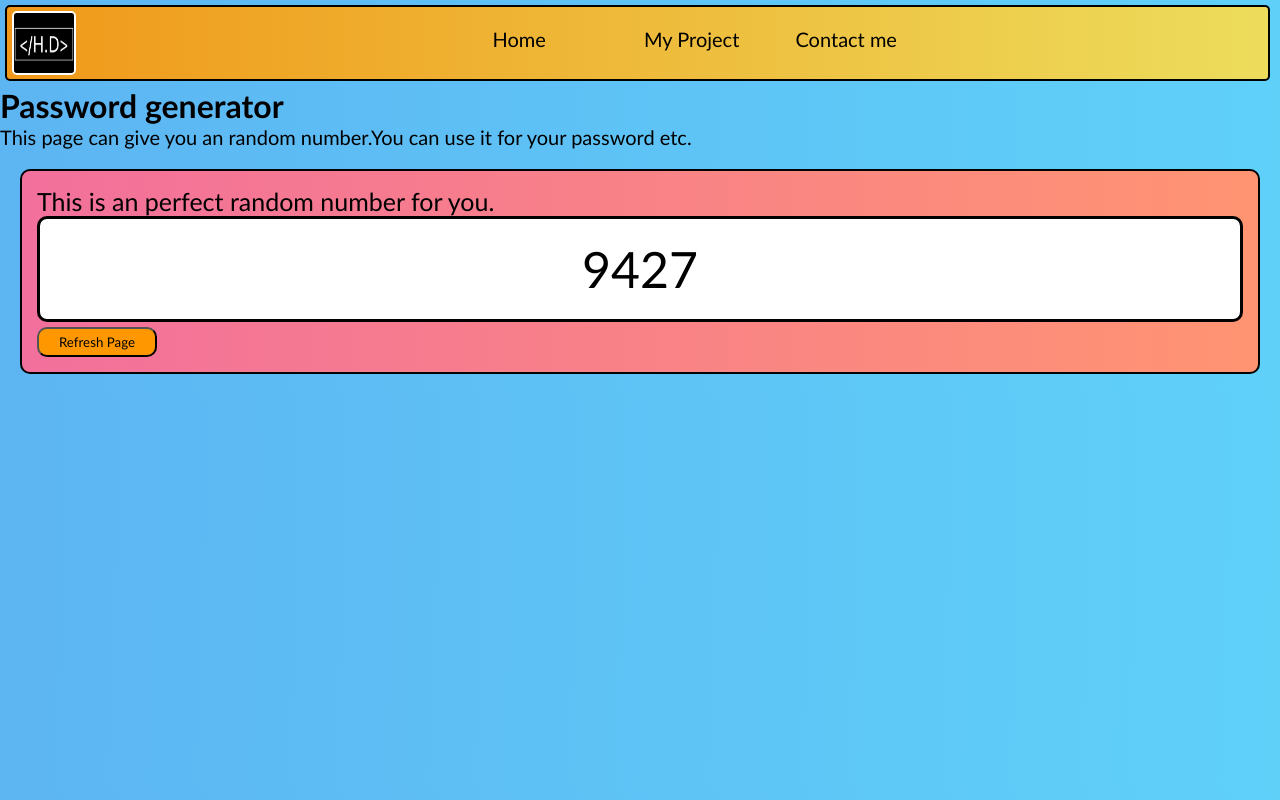
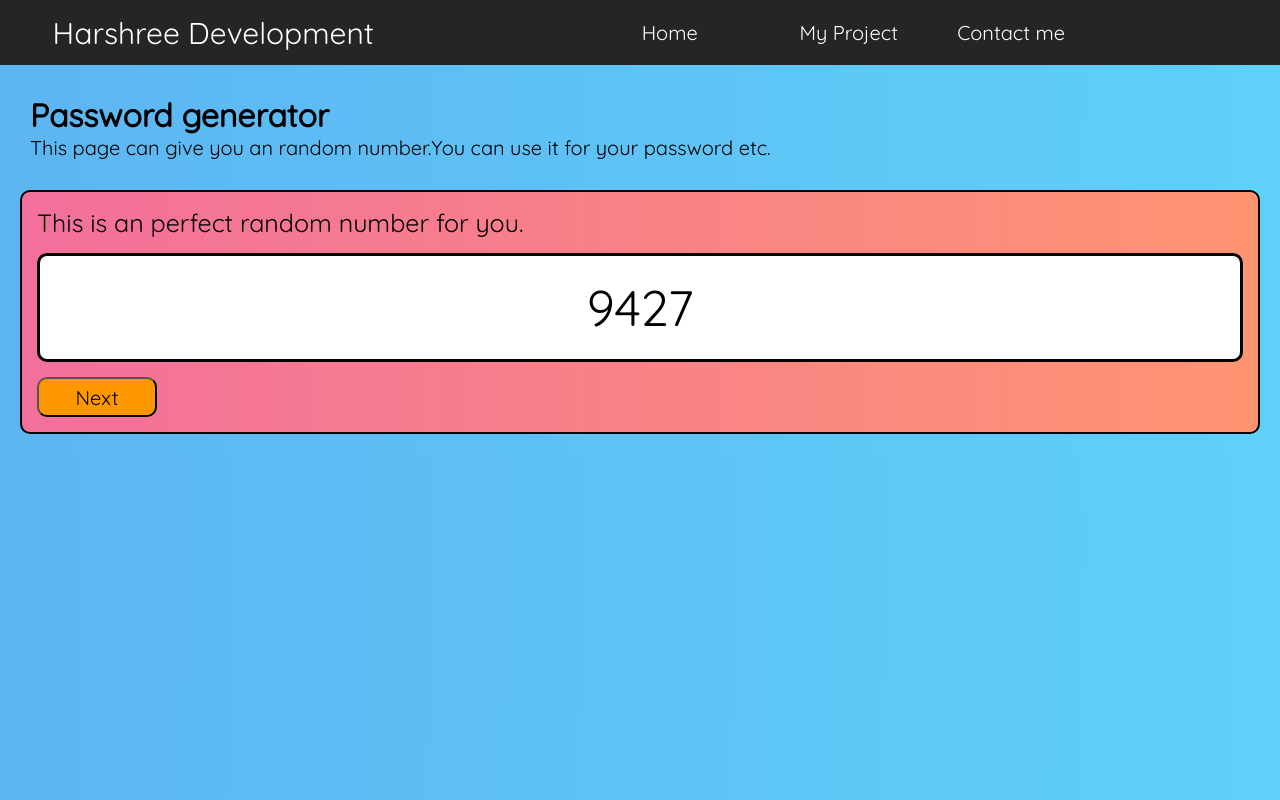
Before and after one commit to harsh-jagtap/Password-generator, a plain HTML site: page index.html in a window 1280 px wide. Drawn offline with Linux system fonts and the light colour scheme.

Commit message:
navbar changed

```diff
--- a/Password genrator.css
+++ b/Password genrator.css
@@ -1,110 +1,28 @@
-*{
+* {
     margin: 0px;
     padding: 0px;
-    font-family: Calibri;
+    font-family: 'Quicksand', sans-serif;
 }
 
-body{
-    background-image: radial-gradient( circle farthest-corner at 12.3% 19.3%,  rgba(85,88,218,1) 0%, rgba(95,209,249,1) 100.2% );
+body {
+    background-image: radial-gradient( circle farthest-corner at 12.3% 19.3%, rgba(85, 88, 218, 1) 0%, rgba(95, 209, 249, 1) 100.2%);
     background-size: 500%;
     animation: bg-anim 5s infinite alternate;
 }
 
 @keyframes bg-anim {
-    0%{
+    0% {
         background-position: left;
     }
-    100%{
+    100% {
         background-position: right;
     }
 }
 
-/* navbar */
-/* common navbar */
-#navbar{
-    display: grid;
-    grid-template-columns: 1fr 10fr;
-    background-color:  #ff5722;
-    border: 2px solid black;
-    border-radius: 5px;
-    width: 98.5%;
-    height: auto;
-    margin: 5px;
-    transition: 0.5s;
-    background-size: 200% auto;
-    background-image: linear-gradient(to right, #F09819 0%, #EDDE5D  51%, #F09819  100%)
-}
-
- #navbar:hover {
-   background-position: right center;
-   color: #fff;
-   text-decoration: none;
- }
-
-/* navber responsive change logo ==> text */
-.responsive{
-    font-size: 30px;
-    text-align: center;
-    display: none;
-}
-
-#hr{
-    display: none;
-}
-
-/* navbar logo */
-#logon{
-    margin: 0px;
-    width: auto;
-    height: auto;
-}
-
-#logo{
-    margin: 4px  5px 1px 5px;
-    padding: 0px;
-    height: 60px;
-    width: 60px;
-    border: 2px solid rgb(255, 255, 255);
-    border-radius: 5px;
-    transition: all 1s;
-}
-
-/* navbar category */
-#category{
-    margin: 5px auto;
-}
-
-.ul{
-    display:grid;
-    grid-template-columns: repeat(3,1fr);
-    list-style: none;
-}
-
-.navi{
-    margin: 0px 10px;
-    padding: 15px;
-    font-size: 20px;
-}
-
-a{
-    color: black;
-    text-decoration: none;
-    list-style:none;
-}
-
-.navi:hover{
-    border: 2px solid black;
-    background-color:white;
-    border-radius: 10px;
-}
-
-a:hover{
-    color: rgb(0, 0, 0);
-}
 
 /* section */
 
-#main{
+#main {
     background: linear-gradient(to right, rgb(242, 112, 156), rgb(255, 148, 114));
     border: 2px solid black;
     border-radius: 10px;
@@ -113,59 +31,38 @@ a:hover{
     display: grid;
 }
 
-#tip{
+#heading {
+    margin: 30px;
+}
+
+#tip {
     font-size: 25px;
 }
 
-#heading #para{
-    font-size: 20px ;
+#heading #para {
+    font-size: 20px;
 }
 
-#btn{
-    /* height: 20px; */
+#btn {
+    height: 40px;
     width: 120px;
     padding: 5px;
+    font-weight: 550;
+    font-size: 20px;
     border-color: black;
     border-radius: 10px;
     background-color: #ff9800;
 }
 
-#rnd{
-    margin-bottom: 5px;
+#rnd {
+    margin: 15px 0px;
     padding: 20px;
     background-color: white;
     border: 3px solid black;
     border-radius: 10px;
 }
 
-#rnp{
+#rnp {
     text-align: center;
     font-size: 50px;
 }
-
-
-
-/* Responsive : burger in navbar */
-
-@media only screen and (max-width : 530px){
-    #logon{
-        display: none;
-    }
-    #navbar{
-        margin: 5px;
-        border-bottom-left-radius: 10px;
-        border-bottom-right-radius: 10px;
-        grid-template-columns: 1fr;
-    }
-    .navi{
-        padding: auto;
-        margin: auto;
-    }
-    .responsive{
-        display: block;
-    }
-    #hr{
-        display: block;
-    }
-
-}
--- a/index.html
+++ b/index.html
@@ -1,19 +1,24 @@
 <!DOCTYPE html>
 <html lang="en">
+
 <head>
     <meta charset="UTF-8">
     <meta http-equiv="X-UA-Compatible" content="IE=edge">
     <meta name="viewport" content="width=device-width, initial-scale=1.0">
-    <title>Password generater</title>
+    <title>Harshree Development-Password generater</title>
+    <!-- navbar css -->
+    <link rel="stylesheet" href="navbar.css">
+    <!-- this page css -->
     <link rel="stylesheet" href="Password genrator.css">
+    <!-- external link - extra -->
+    <link rel="preconnect" href="https://fonts.googleapis.com">
+    <link rel="preconnect" href="https://fonts.gstatic.com" crossorigin>
+    <link href="https://fonts.googleapis.com/css2?family=Quicksand&display=swap" rel="stylesheet">
 </head>
+
 <body>
     <nav id="navbar">
-        <div class="responsive">Harshree Development</div>
-        <hr id="hr">
-        <div id="logon" class="resp">
-            <img src="favicon2.PNG" alt="Harshreedevelopment" id="logo">
-        </div>
+        <div class="logoText">Harshree Development</div>
         <div id="category" class="resp">
             <ul class="ul">
                 <li class="navi"><a href="#">Home</a></li>
@@ -28,10 +33,10 @@
     </div>
     <div id="main">
         <div id="tip">This is an perfect random number for you.</div>
-        <div id="rnd">
-        </div>
-        <button onClick="window.location.reload();" id="btn">Refresh Page</button>
+        <div id="rnd"></div>
+        <button onClick="window.location.reload();" id="btn">Next</button>
     </div>
 </body>
 <script src="Password generator.js"></script>
+
 </html>
--- /dev/null
+++ b/navbar.css
@@ -0,0 +1,67 @@
+* {
+    font-family: 'Quicksand', sans-serif;
+}
+
+
+/* navbar */
+
+
+/* common navbar */
+
+#navbar {
+    display: grid;
+    grid-template-columns: 1fr 2fr;
+    width: auto;
+    height: auto;
+    background-color: rgb(37 37 37);
+    color: white;
+    font-family: 'Quicksand', sans-serif;
+}
+
+
+/* navbar text logo */
+
+.logoText {
+    font-size: 30px;
+    margin: auto;
+    text-align: center;
+}
+
+
+/* navbar category */
+
+#category {
+    margin: 5px auto;
+}
+
+.ul {
+    display: grid;
+    grid-template-columns: repeat(3, 1fr);
+    list-style: none;
+}
+
+.navi {
+    margin: 0px 10px;
+    padding: 15px;
+    font-size: 20px;
+}
+
+a {
+    color: white;
+    font-family: 'Quicksand', sans-serif;
+    text-decoration: none;
+    list-style: none;
+}
+
+
+/* Responsive navbar */
+
+@media only screen and (max-width: 720px) {
+    #navbar {
+        grid-template-columns: 1fr;
+    }
+    .navi {
+        padding: auto;
+        margin: auto;
+    }
+}
```
Also changed, not shown: favicon2.PNG (deleted).
